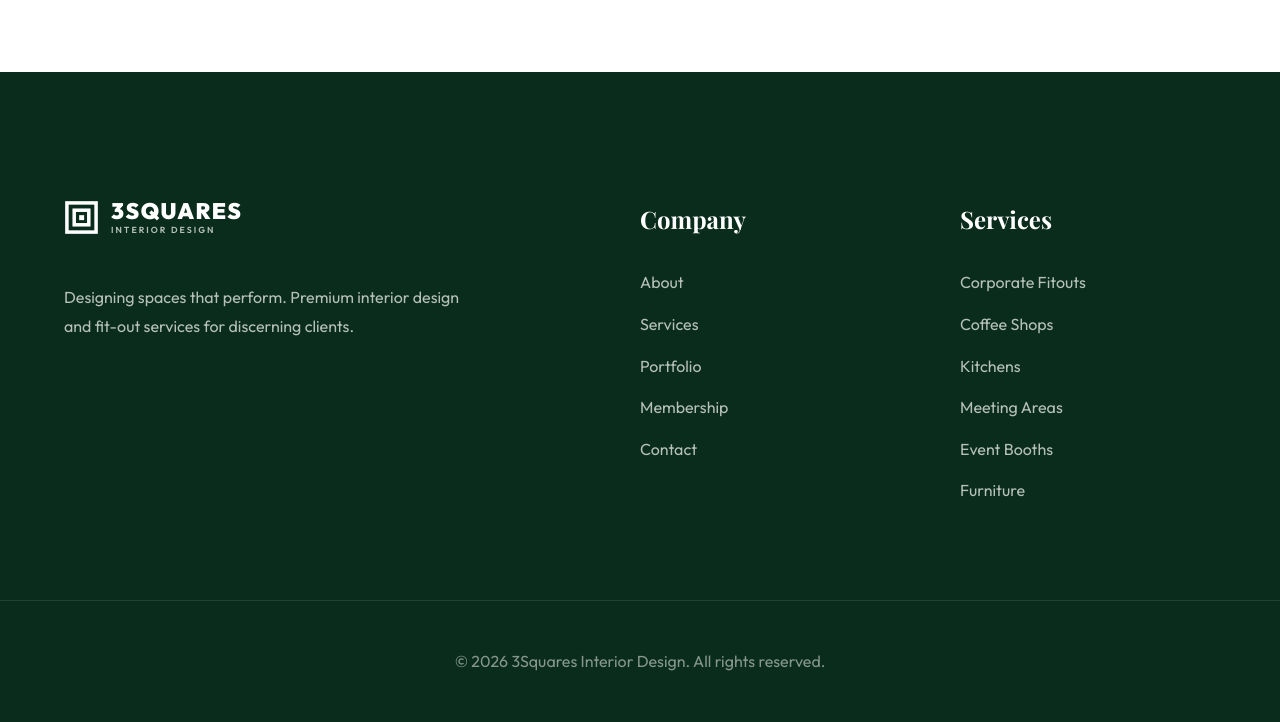
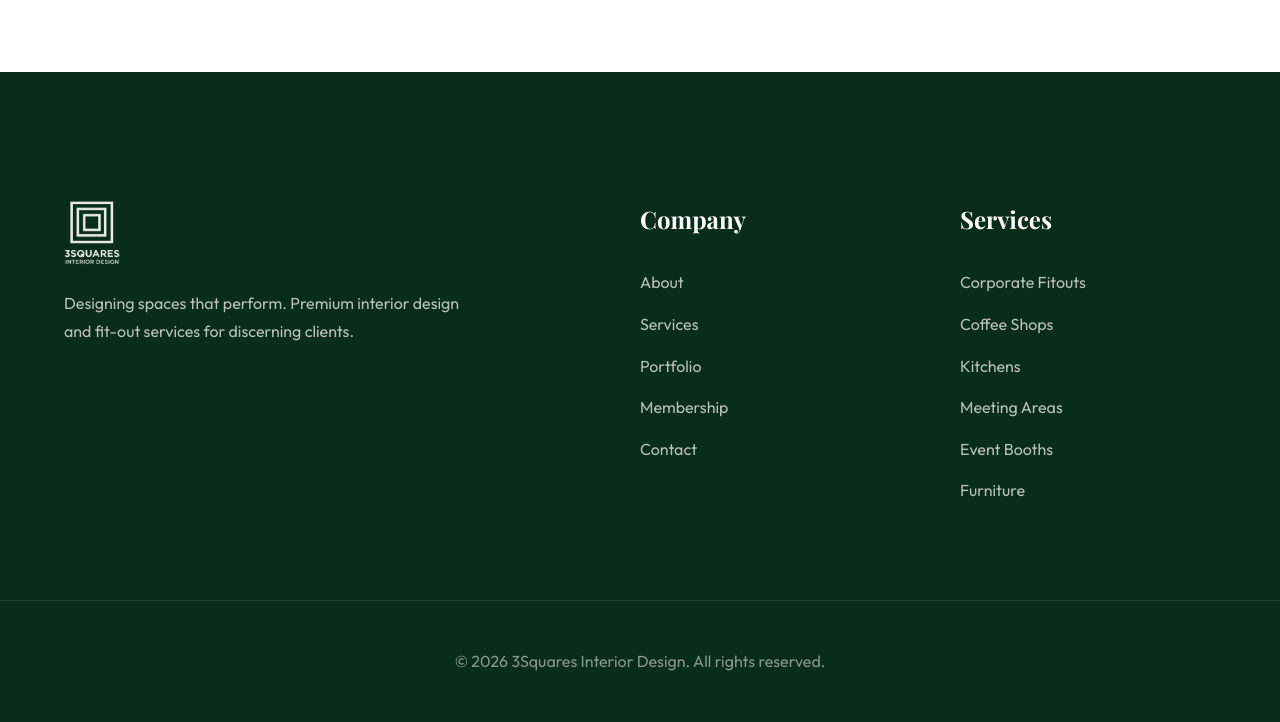
Before and after one commit to 38sukritti/3Squares, a Django app: page /home/ in a window 1280 px wide. Shown: the part 3416-4138 px from the top of the page. Run offline with Django 5.2, Linux system fonts and the light colour scheme; some web fonts are replaced.

Commit message:
Updated logo across the entire project including favicon, navbar, footer, splash screen, and email notifications

```diff
--- a/main/static/main/shared.css
+++ b/main/static/main/shared.css
@@ -53,9 +53,9 @@ body { font-family: var(--font-primary); background-color: var(--bg-color); colo
 /* Logo */
 .logo-container { display: flex; align-items: center; gap: 12px; text-decoration: none; }
 .logo-icon { width: 45px; height: 45px; }
+.logo-icon-img { height: 60px; width: auto; transition: all 0.3s ease; }
+.header.scrolled .logo-icon-img { height: 45px; }
 .logo-text { display: flex; flex-direction: column; justify-content: center; }
-.logo-title { font-family: var(--font-primary); font-weight: 900; font-size: 1.4rem; line-height: 1; color: var(--accent-green); letter-spacing: 1.5px; }
-.logo-subtitle { font-family: var(--font-primary); font-weight: 600; font-size: 0.55rem; line-height: 1; color: var(--accent-green); letter-spacing: 2px; margin-top: 3px; }
 
 /* Nav Links */
 .nav-links { list-style: none; display: flex; gap: 2.5rem; }
@@ -180,6 +180,8 @@ body { font-family: var(--font-primary); background-color: var(--bg-color); colo
 .footer-bottom { text-align: center; border-top: 1px solid rgba(255,255,255,0.1); padding-top: 3rem; color: rgba(255,255,255,0.5); font-size: 1rem; }
 .footer-logo-title { font-family: var(--font-primary); font-weight: 900; font-size: 1.4rem; line-height: 1; color: #ffffff !important; letter-spacing: 1.5px; }
 .footer-logo-subtitle { font-family: var(--font-primary); font-weight: 600; font-size: 0.55rem; line-height: 1; color: rgba(255,255,255,0.7) !important; letter-spacing: 2px; margin-top: 3px; }
+.footer-logo-img { height: 65px; width: auto; filter: brightness(0) invert(1); opacity: 0.9; transition: opacity 0.3s ease; }
+.footer-logo-img:hover { opacity: 1; }
 
 /* Splash Screen */
 #splash-screen { position: fixed; top: 0; left: 0; width: 100%; height: 100%; background-color: var(--bg-color); display: flex; justify-content: center; align-items: center; z-index: 10000; transition: transform 1s cubic-bezier(0.77, 0, 0.175, 1); }
@@ -187,6 +189,7 @@ body { font-family: var(--font-primary); background-color: var(--bg-color); colo
 .splash-logo { display: flex; flex-direction: column; align-items: center; gap: 20px; opacity: 0; transform: scale(0.8); animation: splashReveal 1.2s cubic-bezier(0.19, 1, 0.22, 1) forwards; }
 @keyframes splashReveal { 0% { opacity: 0; transform: scale(0.8); } 100% { opacity: 1; transform: scale(1); } }
 .splash-logo-title { font-family: var(--font-primary); font-weight: 900; font-size: 2.5rem; color: var(--accent-green); letter-spacing: 5px; }
+.splash-logo-img { width: 220px; height: auto; }
 
 /* Animations */
 .reveal-down { animation: revealDown 1s cubic-bezier(0.19, 1, 0.22, 1) forwards; }
--- a/main/templates/main/base.html
+++ b/main/templates/main/base.html
@@ -7,7 +7,7 @@
     <title>{% block title %}3Squares Interior Design{% endblock %}</title>
     <meta name="description" content="{% block description %}Premium interior design and fit-out services for corporate environments.{% endblock %}">
     <link rel="stylesheet" href="{% static 'main/shared.css' %}">
-    <link rel="icon" type="image/svg+xml" sizes="any" href="{% static 'main/images/favicon.svg' %}">
+    <link rel="icon" type="image/png" sizes="any" href="{% static 'main/images/favicon.png' %}">
     <link rel="icon" type="image/png" sizes="32x32" href="{% static 'main/images/favicon.png' %}">
     <link rel="shortcut icon" type="image/png" href="{% static 'main/images/favicon.png' %}">
     {% block extra_head %}{% endblock %}
@@ -22,15 +22,7 @@
     <header class="header glass-header reveal-down">
         <nav class="navbar container">
             <a href="{% url 'home' %}" class="logo-container">
-                <svg width="45" height="45" viewBox="0 0 120 120" class="logo-icon">
-                    <rect x="10" y="10" width="100" height="100" fill="none" stroke="#0a2c1c" stroke-width="12"/>
-                    <rect x="35" y="35" width="50" height="50" fill="none" stroke="#0a2c1c" stroke-width="12"/>
-                    <rect x="60" y="60" width="1" height="1" fill="none" stroke="#0a2c1c" stroke-width="16"/>
-                </svg>
-                <div class="logo-text">
-                    <span class="logo-title">3SQUARES</span>
-                    <span class="logo-subtitle">INTERIOR DESIGN</span>
-                </div>
+                <img src="{% static 'main/images/logo.png' %}" alt="3Squares Logo" class="logo-icon-img">
             </a>
             <ul class="nav-links">
                 <li><a href="{% url 'about' %}" class="{% if request.resolver_match.url_name == 'about' %}active{% endif %}">About</a></li>
@@ -48,17 +40,9 @@
     <footer class="footer">
         <div class="container footer-content animate-on-scroll fade-in">
             <div class="footer-col">
-                <div class="logo-container mb-3">
-                    <svg width="35" height="35" viewBox="0 0 120 120">
-                        <rect x="10" y="10" width="100" height="100" fill="none" stroke="#ffffff" stroke-width="12"/>
-                        <rect x="35" y="35" width="50" height="50" fill="none" stroke="#ffffff" stroke-width="12"/>
-                        <rect x="60" y="60" width="1" height="1" fill="none" stroke="#ffffff" stroke-width="16"/>
-                    </svg>
-                    <div class="logo-text">
-                        <span class="footer-logo-title">3SQUARES</span>
-                        <span class="footer-logo-subtitle">INTERIOR DESIGN</span>
-                    </div>
-                </div>
+                <a href="{% url 'home' %}" class="logo-container mb-3">
+                    <img src="{% static 'main/images/logo.png' %}" alt="3Squares Logo" class="footer-logo-img">
+                </a>
                 <p>Designing spaces that perform. Premium interior design and fit-out services for discerning clients.</p>
             </div>
             <div class="footer-col">
--- a/main/templates/main/home.html
+++ b/main/templates/main/home.html
@@ -124,9 +124,7 @@
         }
         .header.glass-header .nav-links a { color: rgba(255,255,255,0.8); }
         .header.glass-header .nav-links a.active { color: #fff; }
-        .header.glass-header .logo-title { color: #fff; }
-        .header.glass-header .logo-subtitle { color: rgba(255,255,255,0.7); }
-        .header.glass-header .logo-icon rect { stroke: #ffffff; }
+        .header.glass-header .logo-icon-img { filter: brightness(0) invert(1); opacity: 0.9; }
 
         @media (max-width: 968px) {
             .hero-content .title { font-size: 3rem; }
@@ -299,18 +297,14 @@
                     a.style.color = '';
                     if (a.classList.contains('active')) a.style.color = 'var(--accent-green)';
                 });
-                header.querySelector('.logo-title').style.color = '';
-                header.querySelector('.logo-subtitle').style.color = '';
-                header.querySelectorAll('.logo-icon rect').forEach(r => { r.setAttribute('stroke', '#0a2c1c'); });
+                header.querySelector('.logo-icon-img').style.filter = '';
             } else {
                 header.style.background = 'rgba(255,255,255,0.15)';
                 header.style.borderBottom = '1px solid rgba(255,255,255,0.2)';
                 header.querySelectorAll('.nav-links a').forEach(a => {
                     a.style.color = a.classList.contains('active') ? '#fff' : 'rgba(255,255,255,0.8)';
                 });
-                header.querySelector('.logo-title').style.color = '#fff';
-                header.querySelector('.logo-subtitle').style.color = 'rgba(255,255,255,0.7)';
-                header.querySelectorAll('.logo-icon rect').forEach(r => { r.setAttribute('stroke', '#ffffff'); });
+                header.querySelector('.logo-icon-img').style.filter = 'brightness(0) invert(1)';
             }
         });
     </script>
--- a/main/views.py
+++ b/main/views.py
@@ -48,10 +48,8 @@ def _get_email_base(content_html):
             <!-- Symmetrical Branded Logo (Equal Gaps, Bulletproof) -->
             <img src="cid:logo_cid"
      alt="3Squares Logo"
-     width="120"
-     style="display:block; margin:0 auto 20px auto;" />
-            <h1 style="margin:0;font-size:26px;font-weight:900;color:#ffffff;letter-spacing:4px;font-family:'Segoe UI',Arial,sans-serif;">3SQUARES</h1>
-            <p style="margin:5px 0 0 0;font-size:10px;color:rgba(255,255,255,0.7);letter-spacing:3px;font-weight:600;">INTERIOR DESIGN</p>
+     width="180"
+     style="display:block; margin:0 auto;" />
         </td>
     </tr>
 
```
Also changed, not shown: main/templates/main/index.html (+1 -6 lines), main/static/main/images/logo.png, main/static/main/images/new_logo.png (added).
